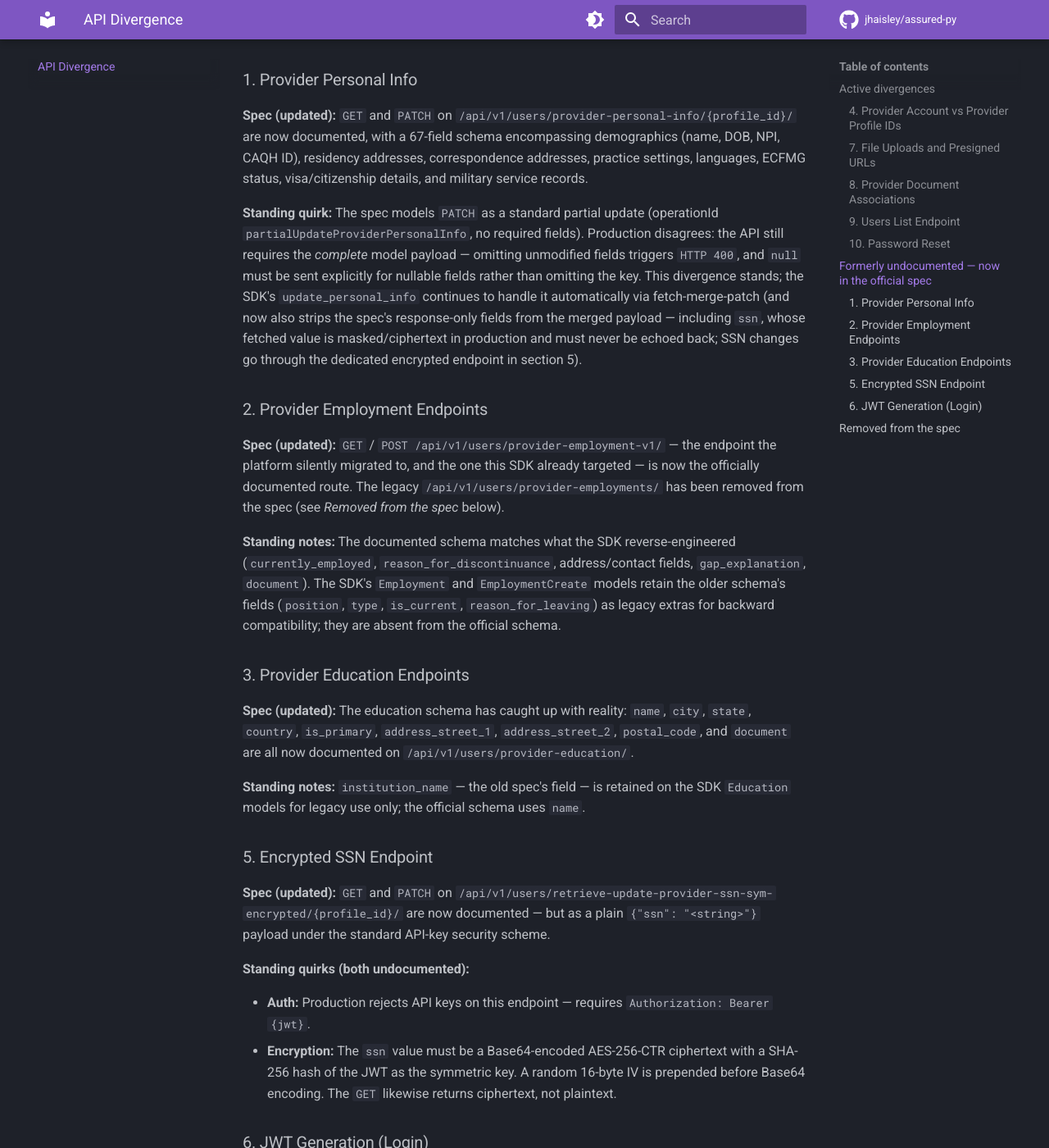
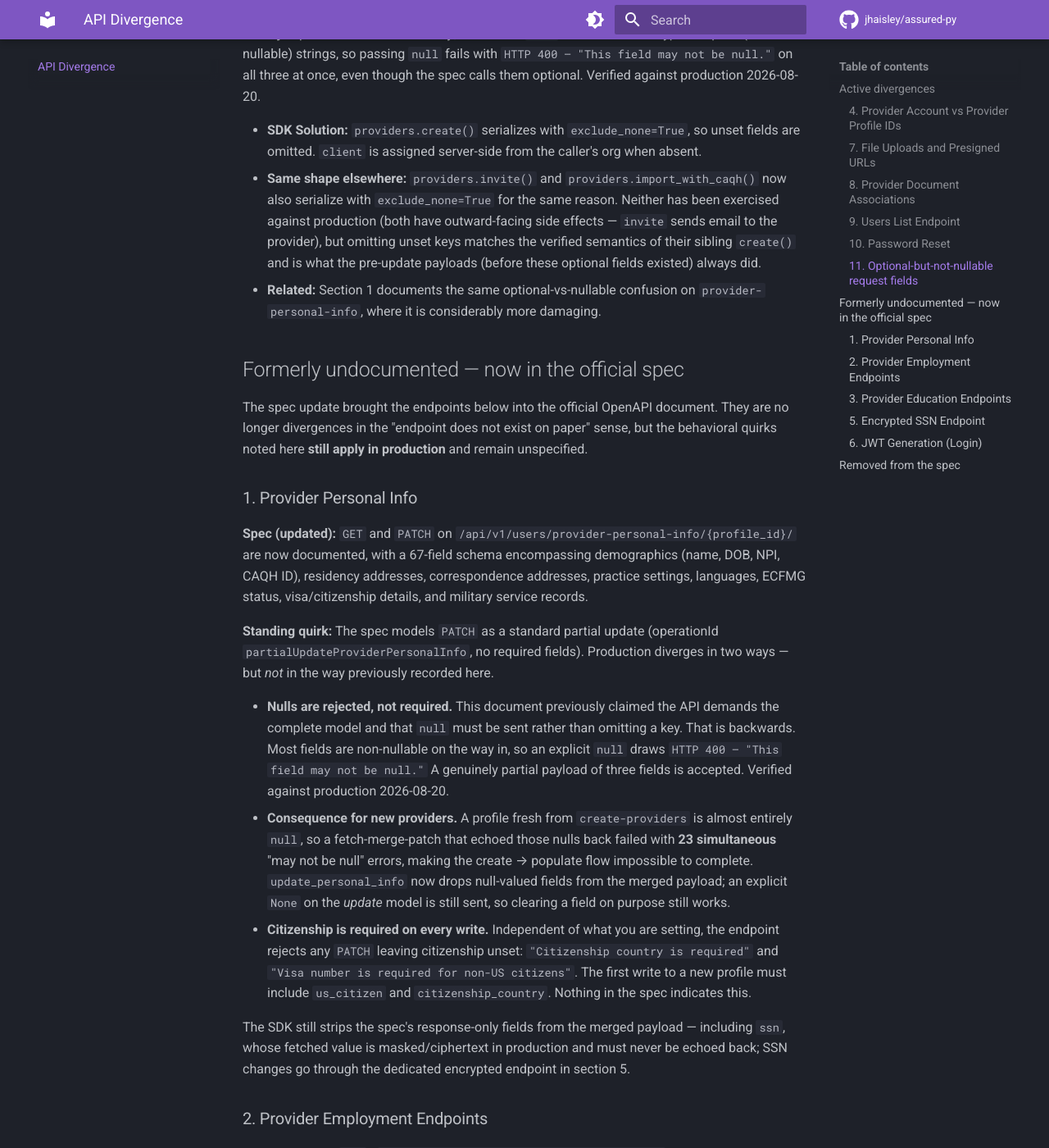
Before and after one commit to jhaisley/assured-py, an MkDocs documentation site: the page built from docs/api-divergence.md, in a window 1280 px wide and 1400 px high, scrolled down 2579 px. Shown: the whole window at 82% size. Built offline with MkDocs 1.6.1 and Material for MkDocs 9.7.7, drawn with Linux system fonts in a browser that asks for light colours; comment, search, counter and statistics services are not loaded; some of the changed text lies outside the part shown.

Commit message:
fix: propagate null-omission to invite() and import_with_caqh()
Follow-up to c265ff0, which verified against production that optional
request fields must be omitted rather than sent as explicit null, and
flagged these two methods as likely affected but untested. Both now
serialize with exclude_none=True, matching their verified sibling
providers.create(). This also restores the pre-update wire shape: before
the spec update added optional fields (cc_emails,
primary_practice_location, relaxed first_name/last_name), these payloads
never carried nulls.

Also sync docs/api-divergence.md, which c265ff0 left stale: the mkdocs
mirror still stated the exactly-backwards rule ("null must be sent
explicitly") in section 1 and lacked section 11 entirely.

Payload-shape assertions added to both tests.

Co-Authored-By: Claude Fable 5 <noreply@anthropic.com>

```diff
--- a/docs/api-divergence.md
+++ b/docs/api-divergence.md
@@ -2,7 +2,7 @@
 
 This document outlines the known discrepancies between the official OpenAPI specification and the actual operational behavior of the production Assured Platform API.
 
-A recent spec update (58 → 94 endpoints) officially documented several endpoints this SDK had previously reverse-engineered. Those items now live under **Formerly undocumented — now in the official spec** below; the behavioral quirks recorded there (encryption, JWT-only auth, full-payload PATCH) still hold in production. Section numbers are historical and stable — SDK docstrings reference them by number — so sections keep their original numbers when they move between groups.
+A recent spec update (58 → 94 endpoints) officially documented several endpoints this SDK had previously reverse-engineered. Those items now live under **Formerly undocumented — now in the official spec** below; the behavioral quirks recorded there (encryption, JWT-only auth, optional-vs-nullable PATCH fields) still hold in production. Section numbers are historical and stable — SDK docstrings reference them by number — so sections keep their original numbers when they move between groups.
 
 !!! warning
     The endpoints and payloads under **Active divergences** deviate from the documented spec. The `assured-py` SDK has been built to support **actual** production behavior, superseding the official OpenAPI schema in these cases.
@@ -63,6 +63,16 @@ The SDK's `upload_and_associate_document()` abstracts this into a single call.
 - **Endpoint:** `POST /api/v1/users/password-reset/` with `{"email": "..."}`.
 - **SDK Solution:** Exposed as `client.users.password_reset(email)`.
 
+### 11. Optional-but-not-nullable request fields
+
+**Spec:** `POST /api/v1/users/create-providers/` requires only `email`, `first_name` and `last_name`. `client`, `document_url` and `document_type` are optional.
+
+**Reality:** Optional means *omit the key*, never *send `null`*. Those three are typed as plain (non-nullable) strings, so passing `null` fails with `HTTP 400 — "This field may not be null."` on all three at once, even though the spec calls them optional. Verified against production 2026-08-20.
+
+- **SDK Solution:** `providers.create()` serializes with `exclude_none=True`, so unset fields are omitted. `client` is assigned server-side from the caller's org when absent.
+- **Same shape elsewhere:** `providers.invite()` and `providers.import_with_caqh()` now also serialize with `exclude_none=True` for the same reason. Neither has been exercised against production (both have outward-facing side effects — `invite` sends email to the provider), but omitting unset keys matches the verified semantics of their sibling `create()` and is what the pre-update payloads (before these optional fields existed) always did.
+- **Related:** Section 1 documents the same optional-vs-nullable confusion on `provider-personal-info`, where it is considerably more damaging.
+
 ## Formerly undocumented — now in the official spec
 
 The spec update brought the endpoints below into the official OpenAPI document. They are no longer divergences in the "endpoint does not exist on paper" sense, but the behavioral quirks noted here **still apply in production** and remain unspecified.
@@ -71,7 +81,13 @@ The spec update brought the endpoints below into the official OpenAPI document.
 
 **Spec (updated):** `GET` and `PATCH` on `/api/v1/users/provider-personal-info/{profile_id}/` are now documented, with a 67-field schema encompassing demographics (name, DOB, NPI, CAQH ID), residency addresses, correspondence addresses, practice settings, languages, ECFMG status, visa/citizenship details, and military service records.
 
-**Standing quirk:** The spec models `PATCH` as a standard partial update (operationId `partialUpdateProviderPersonalInfo`, no required fields). Production disagrees: the API still requires the *complete* model payload — omitting unmodified fields triggers `HTTP 400`, and `null` must be sent explicitly for nullable fields rather than omitting the key. This divergence stands; the SDK's `update_personal_info` continues to handle it automatically via fetch-merge-patch (and now also strips the spec's response-only fields from the merged payload — including `ssn`, whose fetched value is masked/ciphertext in production and must never be echoed back; SSN changes go through the dedicated encrypted endpoint in section 5).
+**Standing quirk:** The spec models `PATCH` as a standard partial update (operationId `partialUpdateProviderPersonalInfo`, no required fields). Production diverges in two ways — but *not* in the way previously recorded here.
+
+- **Nulls are rejected, not required.** This document previously claimed the API demands the complete model and that `null` must be sent rather than omitting a key. That is backwards. Most fields are non-nullable on the way in, so an explicit `null` draws `HTTP 400 — "This field may not be null."` A genuinely partial payload of three fields is accepted. Verified against production 2026-08-20.
+- **Consequence for new providers.** A profile fresh from `create-providers` is almost entirely `null`, so a fetch-merge-patch that echoed those nulls back failed with **23 simultaneous** "may not be null" errors, making the create → populate flow impossible to complete. `update_personal_info` now drops null-valued fields from the merged payload; an explicit `None` on the *update* model is still sent, so clearing a field on purpose still works.
+- **Citizenship is required on every write.** Independent of what you are setting, the endpoint rejects any `PATCH` leaving citizenship unset: `"Citizenship country is required"` and `"Visa number is required for non-US citizens"`. The first write to a new profile must include `us_citizen` and `citizenship_country`. Nothing in the spec indicates this.
+
+The SDK still strips the spec's response-only fields from the merged payload — including `ssn`, whose fetched value is masked/ciphertext in production and must never be echoed back; SSN changes go through the dedicated encrypted endpoint in section 5.
 
 ### 2. Provider Employment Endpoints
 
```
Also changed, not shown: API_Divergence.md (+1 -1 lines), 2 other files.
